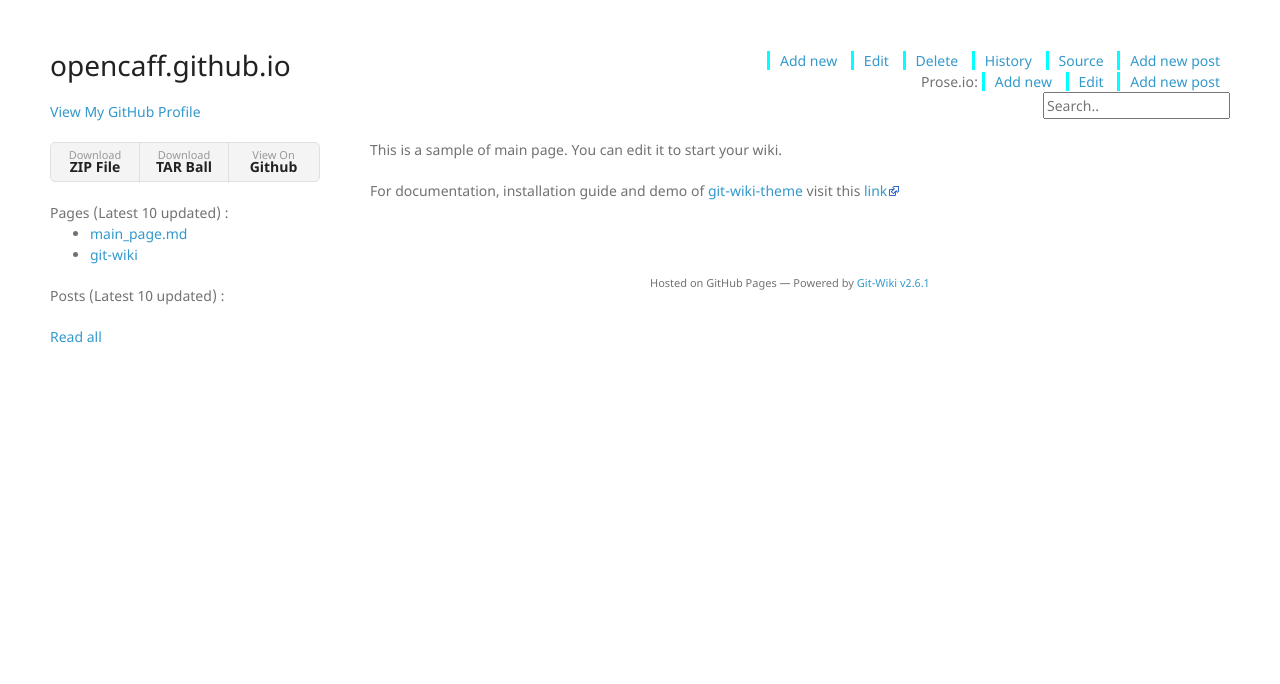
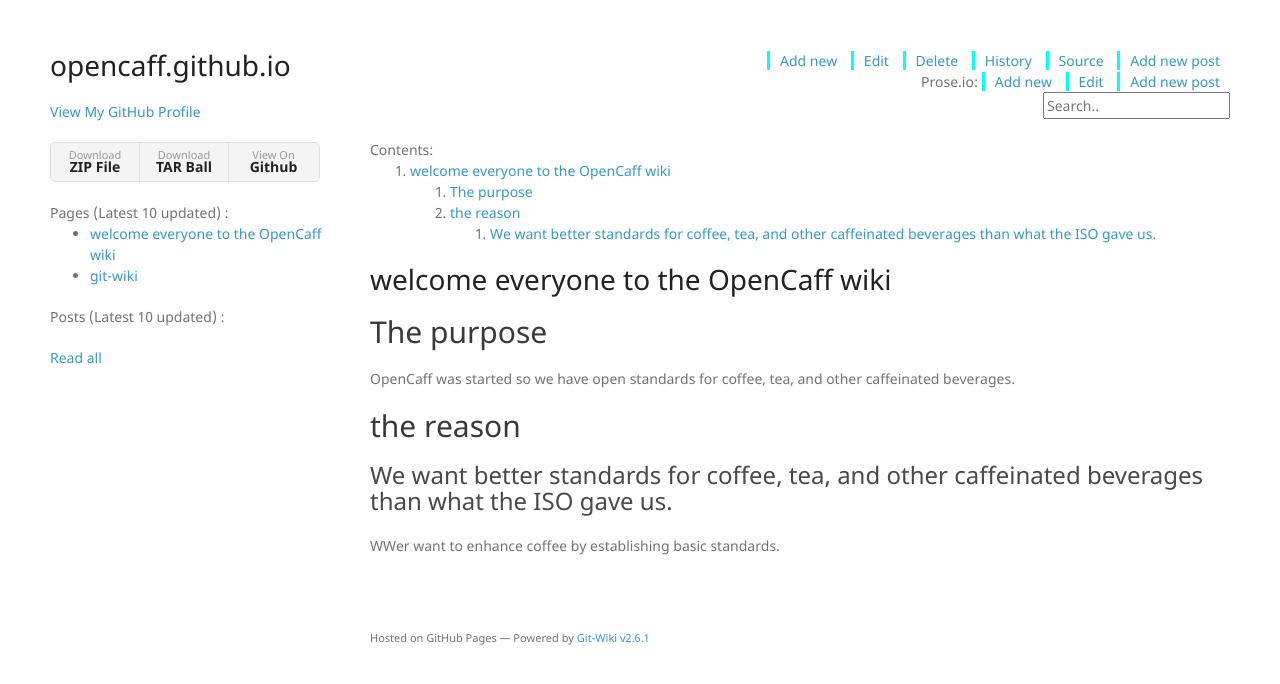
Before and after one commit to OpenCaff/opencaff.github.io, a Jekyll site: the page built from wiki/main_page.md, in a window 1280 px wide. Shown: the top 684 px of the page. Built offline with Jekyll 4.4.1, drawn with Linux system fonts in a browser that asks for light colours; nearby versions of some CDN libraries; our own code applies the rules of GitHub Pages for plain Markdown files.

Commit message:
Update main_page.md

```diff
--- a/wiki/main_page.md
+++ b/wiki/main_page.md
@@ -1,7 +1,9 @@
 ---
 redirect_from: "/"
 ---
-
-This is a sample of main page. You can edit it to start your wiki.
-
-For documentation, installation guide and demo of [git-wiki-theme](git-wiki-theme) visit this [link](http://drassil.github.io/git-wiki/)
+# welcome everyone to the OpenCaff wiki
+## The purpose
+OpenCaff was started so we have open standards for coffee, tea, and other caffeinated beverages.
+## the reason
+### We want better standards for coffee, tea, and other caffeinated beverages than what the ISO gave us.
+WWer want to enhance coffee by establishing basic standards.
```
